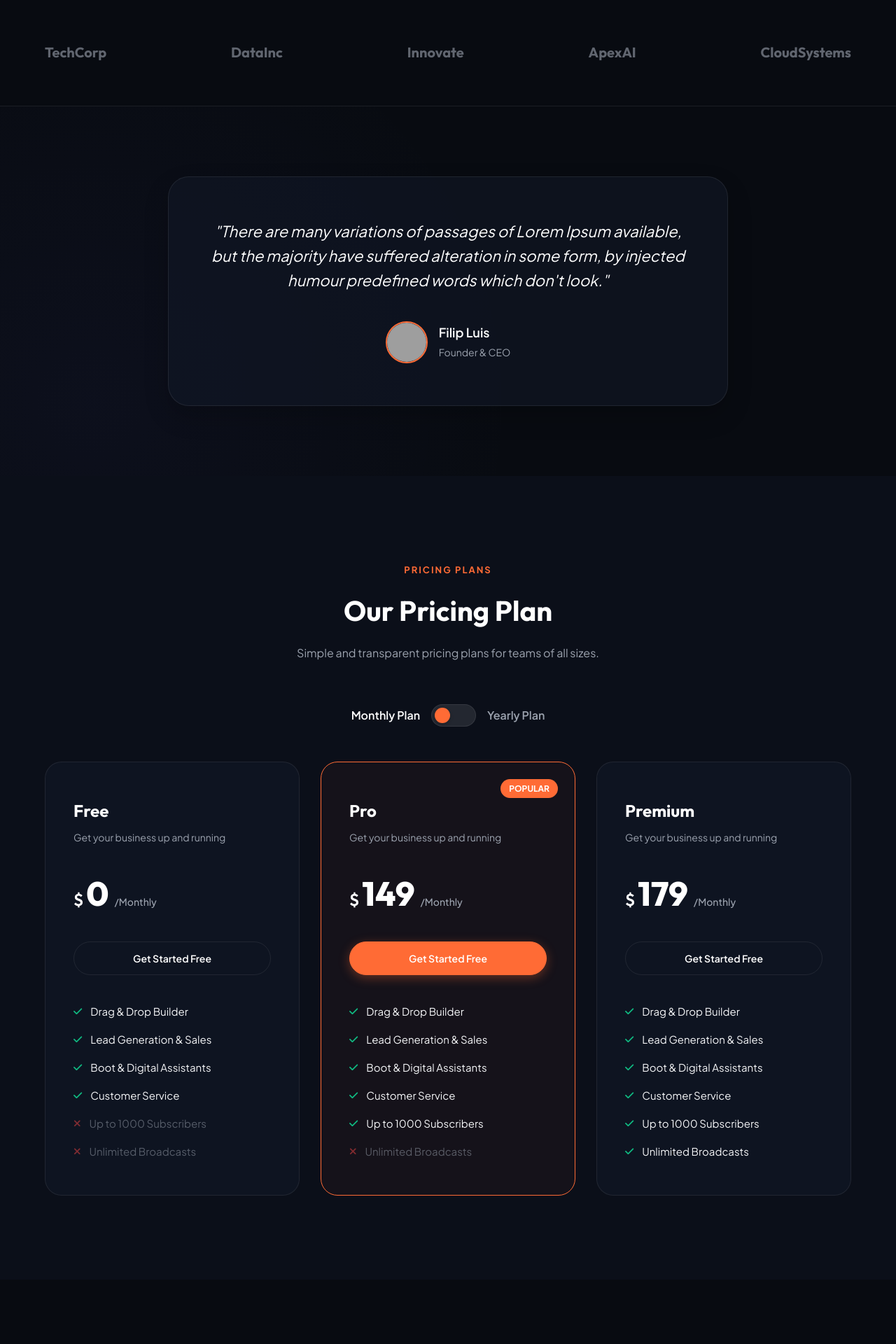
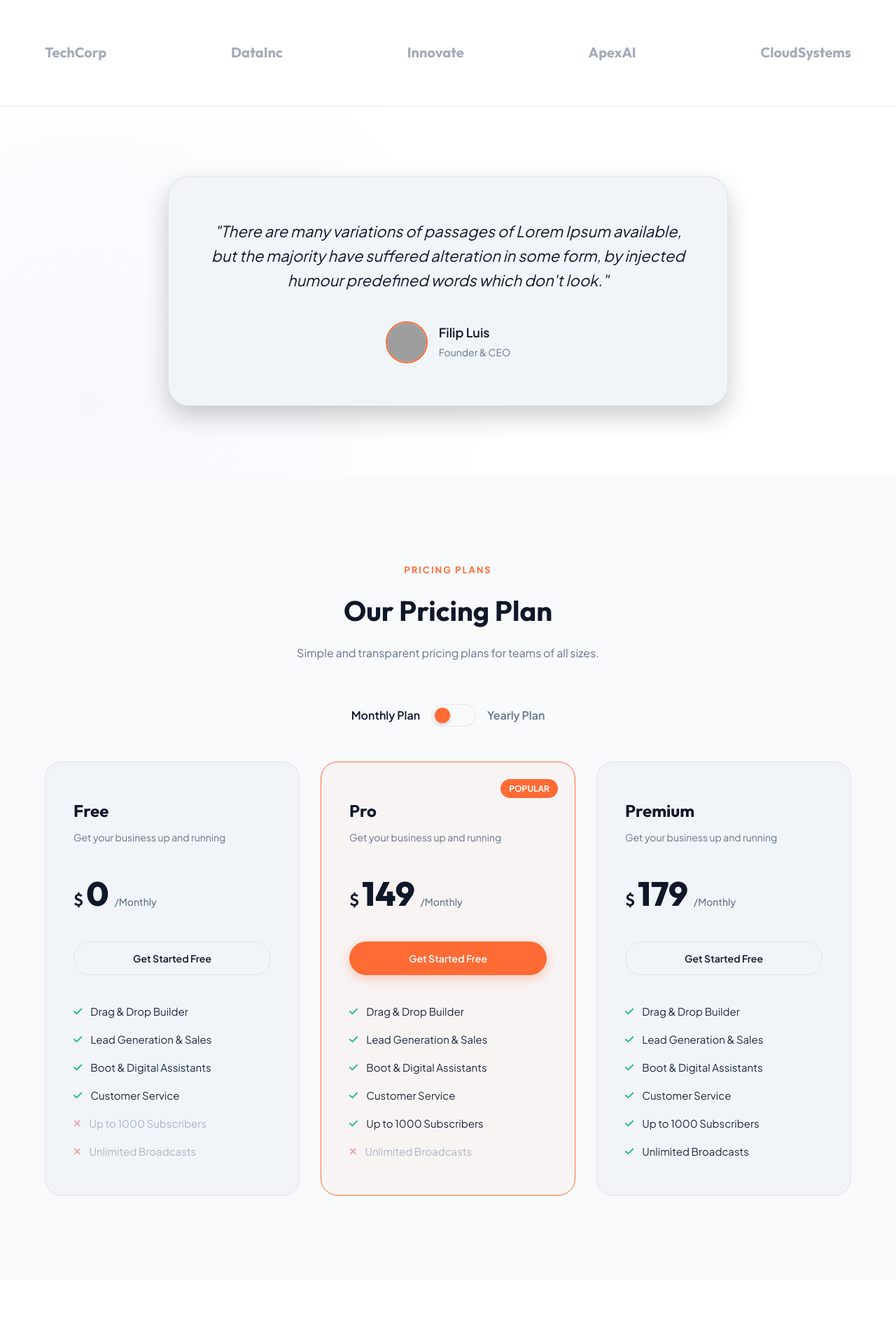
Before and after one commit to VijayKumarTiwar/Vjaysoftware-website-, a Django app: page / in a window 1280 px wide. Shown: the part 3140-5060 px from the top of the page at 70% size. Run offline with Django 5.2, Linux system fonts and the light colour scheme; grey boxes are pictures that could not be loaded.

Commit message:
Convert entire landing page styling to Light Mode (white background)

```diff
--- a/backend/static/landing/css/style.css
+++ b/backend/static/landing/css/style.css
@@ -7,12 +7,14 @@
     --primary: #ff6b35;
     --primary-hover: #e55a2b;
     --primary-rgb: 255, 107, 53;
-    --bg-dark: #080b11;
-    --bg-card: rgba(17, 24, 39, 0.6);
-    --bg-card-hover: rgba(26, 36, 56, 0.85);
-    --border-color: rgba(255, 255, 255, 0.08);
-    --text-main: #f3f4f6;
-    --text-muted: #9ca3af;
+    --bg-dark: #ffffff;
+    --bg-dark-alt: #f8fafc;
+    --bg-card: #f1f5f9;
+    --bg-card-hover: #e2e8f0;
+    --border-color: rgba(0, 0, 0, 0.08);
+    --text-main: #1e293b;
+    --text-muted: #64748b;
+    --text-contrast: #0f172a;
     --font-heading: 'Outfit', sans-serif;
     --font-body: 'Plus Jakarta Sans', sans-serif;
     --transition: all 0.3s cubic-bezier(0.4, 0, 0.2, 1);
@@ -29,7 +31,7 @@ html {
 }
 
 body {
-    background-color: var(--bg-dark);
+    background-color: #ffffff;
     color: var(--text-main);
     font-family: var(--font-body);
     line-height: 1.6;
@@ -183,7 +185,7 @@ body {
 
 .btn-secondary {
     background: transparent;
-    color: #ffffff;
+    color: var(--text-contrast);
     border: 1px solid var(--border-color);
 }
 
@@ -345,7 +347,7 @@ body {
     font-size: 40px;
     font-weight: 700;
     margin-bottom: 16px;
-    color: #ffffff;
+    color: var(--text-contrast);
 }
 
 .section-title p {
@@ -533,7 +535,7 @@ body {
 .feedback-card p {
     font-size: 22px;
     font-style: italic;
-    color: #ffffff;
+    color: var(--text-contrast);
     line-height: 1.6;
     margin-bottom: 40px;
 }
@@ -560,7 +562,7 @@ body {
 .client-details h3 {
     font-size: 18px;
     font-weight: 600;
-    color: #ffffff;
+    color: var(--text-contrast);
 }
 
 .client-details span {
@@ -571,7 +573,7 @@ body {
 /* --- Pricing Section --- */
 .pricing-section {
     padding: 120px 0;
-    background: #0b0f19;
+    background: var(--bg-dark-alt);
 }
 
 .tab-toggle {
@@ -590,7 +592,7 @@ body {
 }
 
 .toggle-label.active {
-    color: #ffffff;
+    color: var(--text-contrast);
 }
 
 .toggle-switch {
@@ -661,7 +663,7 @@ body {
     font-size: 24px;
     font-weight: 700;
     margin-bottom: 8px;
-    color: #ffffff;
+    color: var(--text-contrast);
 }
 
 .card-header p {
@@ -674,7 +676,7 @@ body {
     font-size: 48px;
     font-family: var(--font-heading);
     font-weight: 800;
-    color: #ffffff;
+    color: var(--text-contrast);
     margin-bottom: 30px;
     display: flex;
     align-items: baseline;
```
Also changed, not shown: other parts of backend/static/landing/css/style.css (+22 -22 lines).
